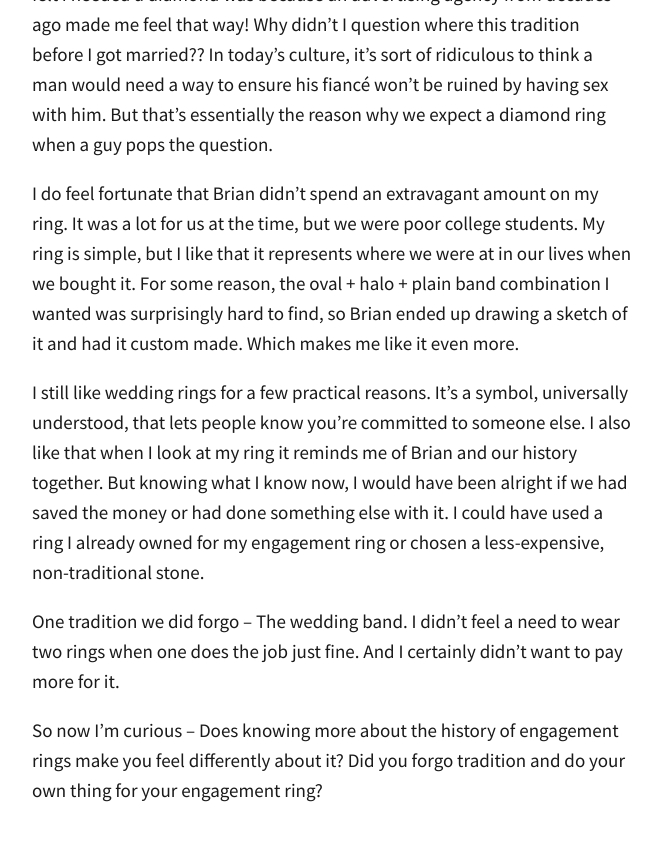
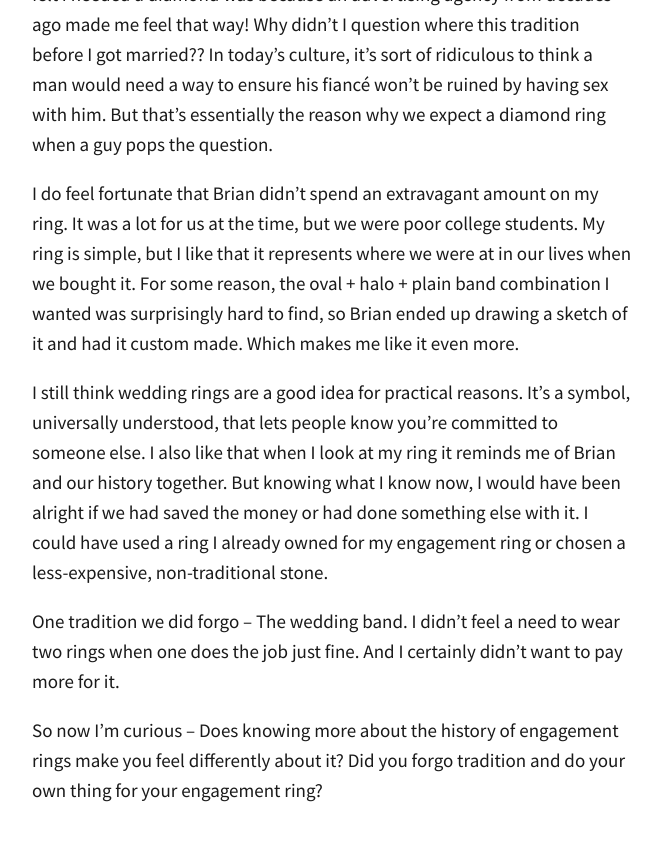
Before and after one commit to totiffany/totiffany.github.io, a Jekyll site: the page built from _posts/2018-09-21-A-Brief-History-of-Engagement-Rings-And-The-Story-Behind-Mine.md, in a window 1280 px wide and 900 px high, scrolled down 1532 px. Shown: the top 841 px of the window, without its empty margins (308-969 px from the left). Built offline with Jekyll 4.4.1, drawn with Linux system fonts in a browser that asks for light colours; our own code applies the rules of GitHub Pages for plain Markdown files; comment, search, counter and statistics services are not loaded.

Commit message:
Update 2018-09-21-A-Brief-History-of-Engagement-Rings-And-The-Story-Behind-Mine.md

```diff
--- a/_posts/2018-09-21-A-Brief-History-of-Engagement-Rings-And-The-Story-Behind-Mine.md
+++ b/_posts/2018-09-21-A-Brief-History-of-Engagement-Rings-And-The-Story-Behind-Mine.md
@@ -22,7 +22,7 @@ It's a fascinating story, but after I learned it I felt duped. The only reason I
 
 I do feel fortunate that Brian didn't spend an extravagant amount on my ring. It was a lot for us at the time, but we were poor college students. My ring is simple, but I like that it represents where we were at in our lives when we bought it. For some reason, the oval + halo + plain band combination I wanted was surprisingly hard to find, so Brian ended up drawing a sketch of it and had it custom made. Which makes me like it even more.
 
-I still like wedding rings for a few practical reasons. It's a symbol, universally understood, that lets people know you're committed to someone else. I also like that when I look at my ring it reminds me of Brian and our history together. But knowing what I know now, I would have been alright if we had saved the money or had done something else with it. I could have used a ring I already owned for my engagement ring or chosen a less-expensive, non-traditional stone.
+I still think wedding rings are a good idea for practical reasons. It's a symbol, universally understood, that lets people know you're committed to someone else. I also like that when I look at my ring it reminds me of Brian and our history together. But knowing what I know now, I would have been alright if we had saved the money or had done something else with it. I could have used a ring I already owned for my engagement ring or chosen a less-expensive, non-traditional stone.
 
 One tradition we did forgo – The wedding band. I didn't feel a need to wear two rings when one does the job just fine. And I certainly didn't want to pay more for it.
 
```
